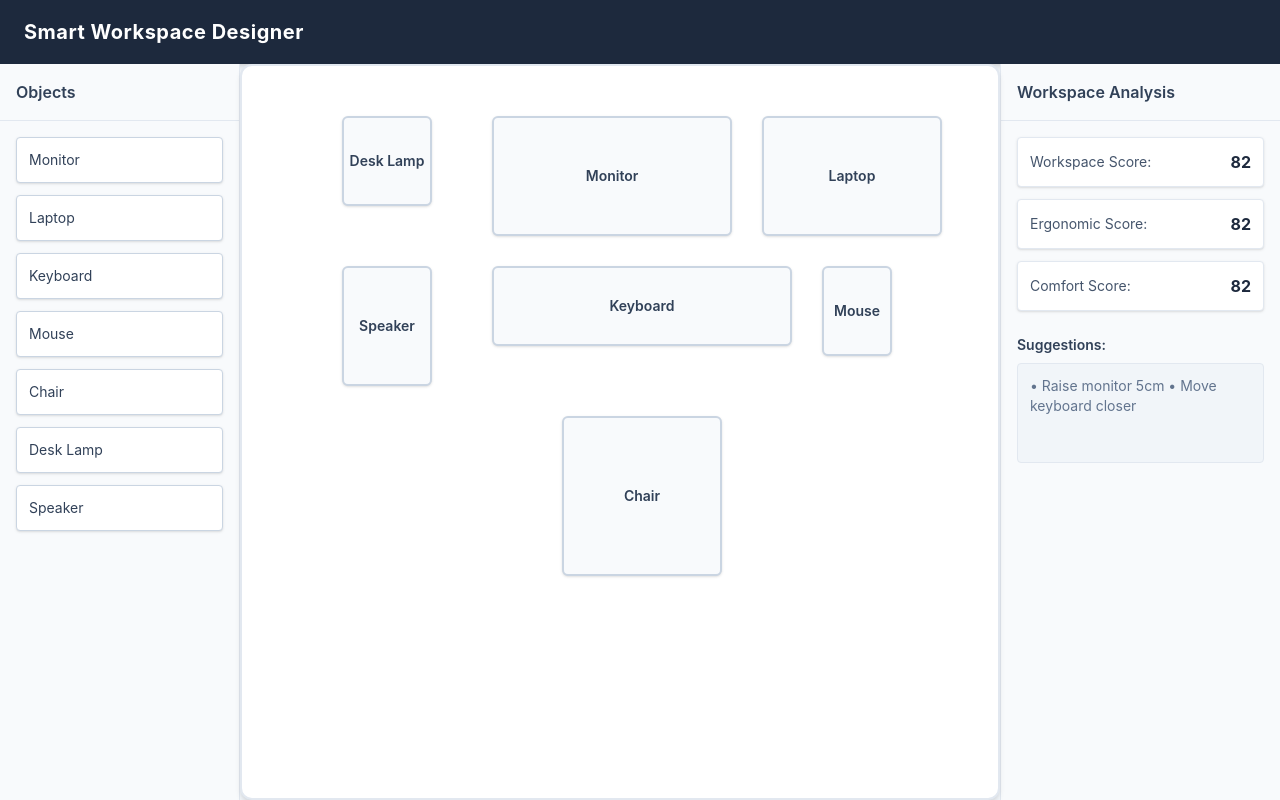
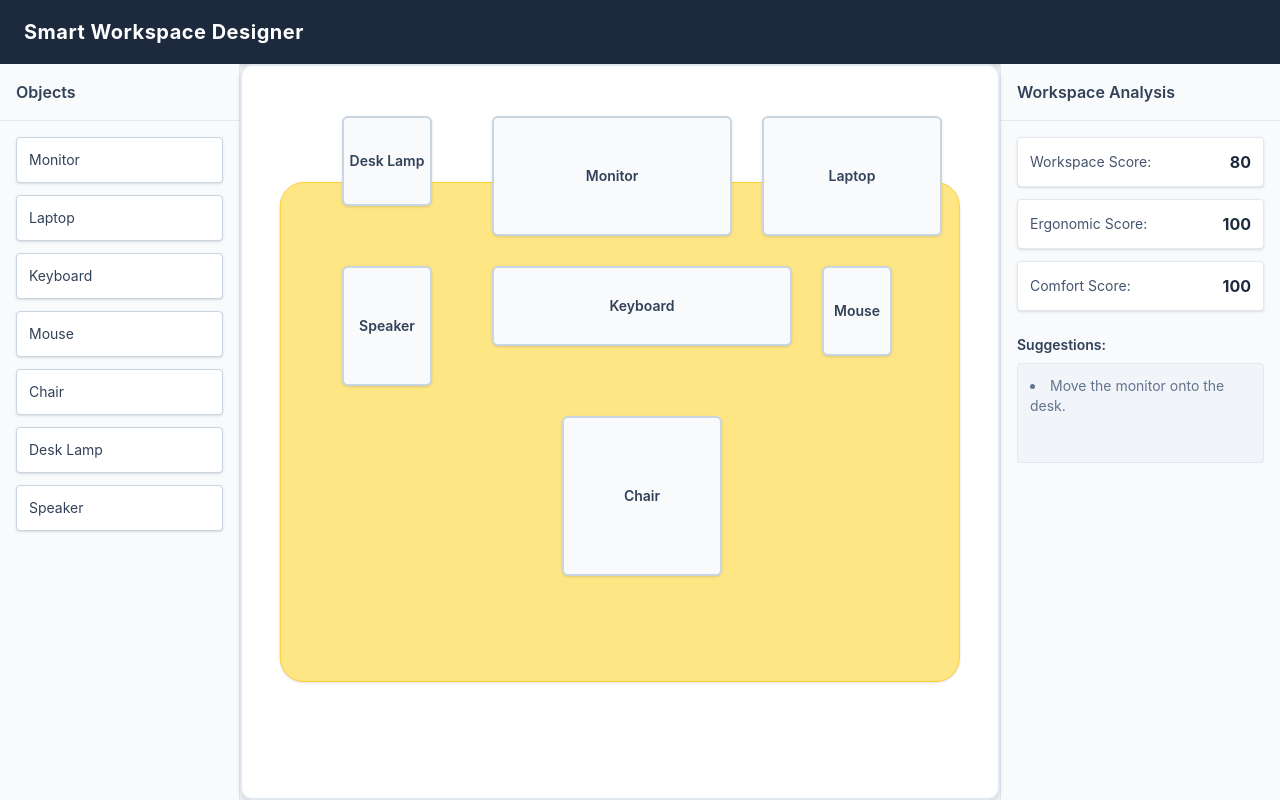
Before and after one commit to 087pedyedkai/smart-workspace-designer, a React (Vite) app: page / in a window 1280 px wide. Built offline with nearby package versions, Linux system fonts and the light colour scheme.

Commit message:
desk cordinate correctness

```diff
--- a/src/App.tsx
+++ b/src/App.tsx
@@ -1,17 +1,31 @@
-import React from 'react';
+import React, { useState } from 'react';
 import Header from './components/Header';
 import Sidebar from './components/Sidebar';
 import WorkspaceCanvas from './components/WorkspaceCanvas';
 import AnalysisPanel from './components/AnalysisPanel';
+import { workspaceObjects as defaultWorkspaceObjects } from './data/workspaceObjects';
+import { analyzeWorkspace } from './utils/workspaceAnalyzer';
+import type { DeskBounds } from './utils/workspaceAnalyzer';
+
+const defaultAnalysis = {
+  workspaceScore: 100,
+  ergonomicScore: 100,
+  comfortScore: 100,
+  suggestions: [] as string[],
+};
 
 const App: React.FC = () => {
+  const [objects, setObjects] = useState(defaultWorkspaceObjects);
+  const [deskBounds, setDeskBounds] = useState<DeskBounds | null>(null);
+  const analysis = deskBounds ? analyzeWorkspace(objects, deskBounds) : defaultAnalysis;
+
   return (
     <div className="flex flex-col h-screen w-full bg-slate-100 overflow-hidden font-sans">
       <Header />
       <div className="flex flex-1 w-full overflow-hidden">
         <Sidebar />
-        <WorkspaceCanvas />
-        <AnalysisPanel />
+        <WorkspaceCanvas objects={objects} setObjects={setObjects} onDeskBoundsChange={setDeskBounds} />
+        <AnalysisPanel analysis={analysis} />
       </div>
     </div>
   );
--- a/src/components/AnalysisPanel.tsx
+++ b/src/components/AnalysisPanel.tsx
@@ -1,6 +1,11 @@
 import React from 'react';
+import type { WorkspaceAnalysis } from '../utils/workspaceAnalyzer';
 
-const AnalysisPanel: React.FC = () => {
+interface AnalysisPanelProps {
+  analysis: WorkspaceAnalysis;
+}
+
+const AnalysisPanel: React.FC<AnalysisPanelProps> = ({ analysis }) => {
   return (
     <aside className="w-[280px] bg-slate-50 border-l border-slate-200 h-full flex flex-col shrink-0 overflow-y-auto">
       <div className="p-4 border-b border-slate-200">
@@ -11,23 +16,30 @@ const AnalysisPanel: React.FC = () => {
         <div className="flex flex-col gap-3">
           <div className="flex items-center justify-between bg-white p-3 border border-slate-200 rounded shadow-sm">
             <span className="text-sm text-slate-600">Workspace Score:</span>
-            <span className="font-bold text-slate-800">82</span>
+            <span className="font-bold text-slate-800">{analysis.workspaceScore}</span>
           </div>
           <div className="flex items-center justify-between bg-white p-3 border border-slate-200 rounded shadow-sm">
             <span className="text-sm text-slate-600">Ergonomic Score:</span>
-            <span className="font-bold text-slate-800">82</span>
+            <span className="font-bold text-slate-800">{analysis.ergonomicScore}</span>
           </div>
           <div className="flex items-center justify-between bg-white p-3 border border-slate-200 rounded shadow-sm">
             <span className="text-sm text-slate-600">Comfort Score:</span>
-            <span className="font-bold text-slate-800">82</span>
+            <span className="font-bold text-slate-800">{analysis.comfortScore}</span>
           </div>
         </div>
 
         <div className="flex flex-col gap-2">
           <h3 className="text-sm font-semibold text-slate-700">Suggestions:</h3>
           <div className="bg-slate-100 p-3 rounded border border-slate-200 text-sm text-slate-500 min-h-[100px]">
-            • Raise monitor 5cm
-            • Move keyboard closer
+            {analysis.suggestions.length > 0 ? (
+              <ul className="list-disc list-inside space-y-2">
+                {analysis.suggestions.map((suggestion) => (
+                  <li key={suggestion}>{suggestion}</li>
+                ))}
+              </ul>
+            ) : (
+              <div>Workspace looks good!</div>
+            )}
           </div>
         </div>
       </div>
--- a/src/components/WorkspaceCanvas.tsx
+++ b/src/components/WorkspaceCanvas.tsx
@@ -1,10 +1,16 @@
 import React, { useEffect, useRef, useState } from 'react';
 import type { WorkspaceObject } from '../types/workspace';
-import { workspaceObjects as defaultWorkspaceObjects } from '../data/workspaceObjects';
+import type { DeskBounds } from '../utils/workspaceAnalyzer';
 
-export default function WorkspaceCanvas() {
+interface WorkspaceCanvasProps {
+  objects: WorkspaceObject[];
+  setObjects: React.Dispatch<React.SetStateAction<WorkspaceObject[]>>;
+  onDeskBoundsChange: (bounds: DeskBounds) => void;
+}
+
+export default function WorkspaceCanvas({ objects, setObjects, onDeskBoundsChange }: WorkspaceCanvasProps) {
   const canvasRef = useRef<HTMLDivElement | null>(null);
-  const [objects, setObjects] = useState<WorkspaceObject[]>(defaultWorkspaceObjects);
+  const deskRef = useRef<HTMLDivElement | null>(null);
   const [draggedObjectId, setDraggedObjectId] = useState<string | null>(null);
   const [dragOffsetX, setDragOffsetX] = useState<number>(0);
   const [dragOffsetY, setDragOffsetY] = useState<number>(0);
@@ -20,6 +26,28 @@ export default function WorkspaceCanvas() {
     setDragOffsetX(e.clientX - rect.left - obj.x);
     setDragOffsetY(e.clientY - rect.top - obj.y);
   };
+
+  useEffect(() => {
+    const measureDesk = () => {
+      const canvasRect = canvasRef.current?.getBoundingClientRect();
+      const deskRect = deskRef.current?.getBoundingClientRect();
+      if (!canvasRect || !deskRect) return;
+
+      onDeskBoundsChange({
+        x: deskRect.left - canvasRect.left,
+        y: deskRect.top - canvasRect.top,
+        width: deskRect.width,
+        height: deskRect.height,
+      });
+    };
+
+    measureDesk();
+    window.addEventListener('resize', measureDesk);
+
+    return () => {
+      window.removeEventListener('resize', measureDesk);
+    };
+  }, [onDeskBoundsChange]);
 
   useEffect(() => {
     if (!draggedObjectId) return;
@@ -64,6 +92,11 @@ export default function WorkspaceCanvas() {
       ref={canvasRef}
       className="relative w-full h-full bg-white border-2 border-slate-200 rounded-xl shadow-md p-4 overflow-hidden"
     >
+      <div
+        ref={deskRef}
+        className="absolute left-1/2 top-1/2 -translate-x-1/2 -translate-y-1/2 rounded-3xl bg-amber-200 border border-amber-300 shadow-sm"
+        style={{ width: 900, height: 500, maxWidth: '90%', maxHeight: '80%' }}
+      />
       {objects.map((obj) => (
         <div
           key={obj.id}
--- /dev/null
+++ b/src/utils/workspaceAnalyzer.ts
@@ -0,0 +1,80 @@
+import type { WorkspaceObject } from '../types/workspace';
+
+export interface WorkspaceAnalysis {
+  workspaceScore: number;
+  ergonomicScore: number;
+  comfortScore: number;
+  suggestions: string[];
+}
+
+export interface DeskBounds {
+  x: number;
+  y: number;
+  width: number;
+  height: number;
+}
+
+const isFullyInside = (obj: WorkspaceObject, container: DeskBounds) => {
+  return (
+    obj.x >= container.x &&
+    obj.y >= container.y &&
+    obj.x + obj.width <= container.x + container.width &&
+    obj.y + obj.height <= container.y + container.height
+  );
+};
+
+const intersects = (a: WorkspaceObject, b: WorkspaceObject) => {
+  return (
+    a.x < b.x + b.width &&
+    a.x + a.width > b.x &&
+    a.y < b.y + b.height &&
+    a.y + a.height > b.y
+  );
+};
+
+const getCenterX = (obj: { x: number; width: number }) => obj.x + obj.width / 2;
+
+export function analyzeWorkspace(objects: WorkspaceObject[], desk: DeskBounds): WorkspaceAnalysis {
+  let workspaceScore = 100;
+  let ergonomicScore = 100;
+  let comfortScore = 100;
+  const suggestions: string[] = [];
+
+  const monitor = objects.find((obj) => obj.type.toLowerCase() === 'monitor');
+  const keyboard = objects.find((obj) => obj.type.toLowerCase() === 'keyboard');
+  const mouse = objects.find((obj) => obj.type.toLowerCase() === 'mouse');
+  const chair = objects.find((obj) => obj.type.toLowerCase() === 'chair');
+
+  if (monitor && !isFullyInside(monitor, desk)) {
+    workspaceScore -= 20;
+    suggestions.push('Move the monitor onto the desk.');
+  }
+
+  if (keyboard && !isFullyInside(keyboard, desk)) {
+    ergonomicScore -= 15;
+    suggestions.push('Move the keyboard onto the desk.');
+  }
+
+  if (keyboard && mouse && intersects(keyboard, mouse)) {
+    comfortScore -= 10;
+    suggestions.push('Separate the mouse from the keyboard.');
+  }
+
+  if (chair) {
+    const deskCenterX = desk.x + desk.width / 2;
+    const chairCenterX = getCenterX(chair);
+    const allowedOffset = desk.width * 0.1;
+
+    if (Math.abs(chairCenterX - deskCenterX) > allowedOffset) {
+      comfortScore -= 10;
+      suggestions.push('Center the chair with the desk.');
+    }
+  }
+
+  return {
+    workspaceScore,
+    ergonomicScore,
+    comfortScore,
+    suggestions,
+  };
+}
```
